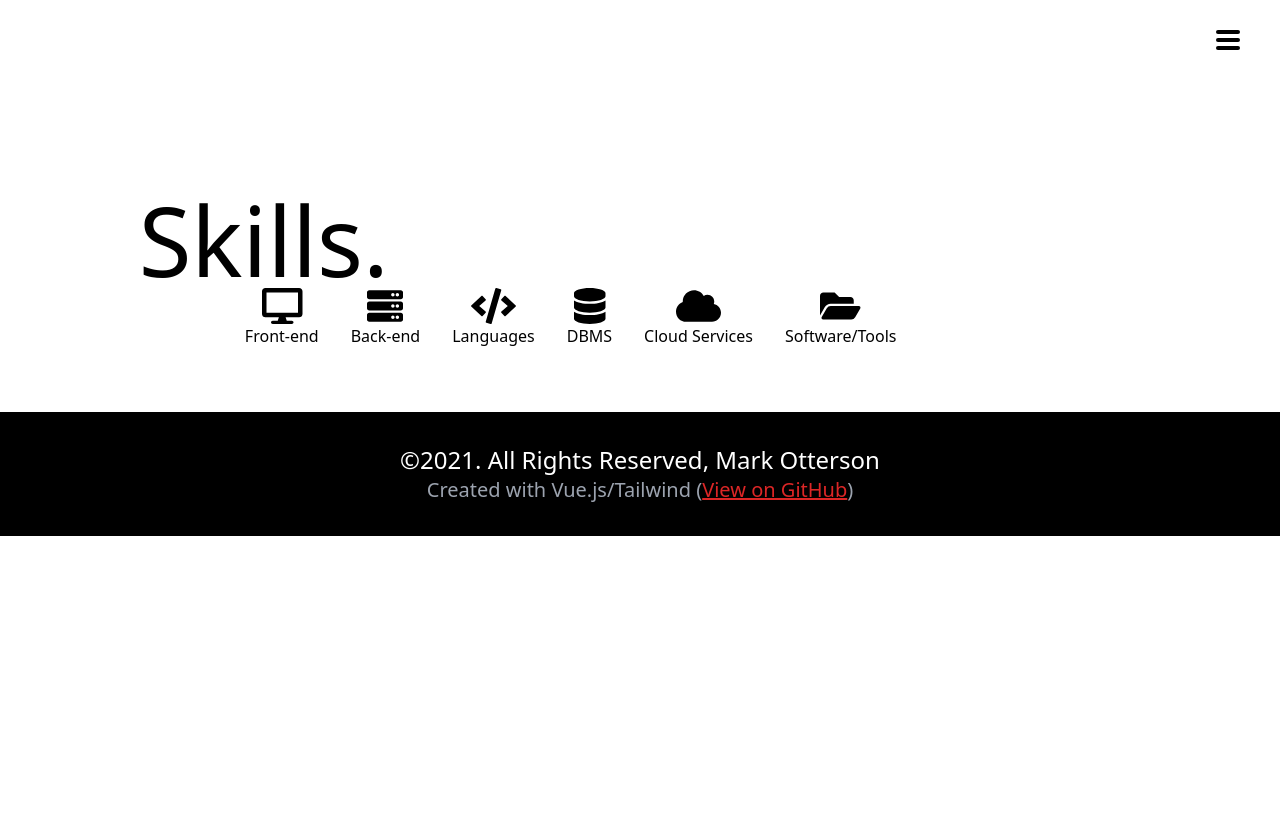
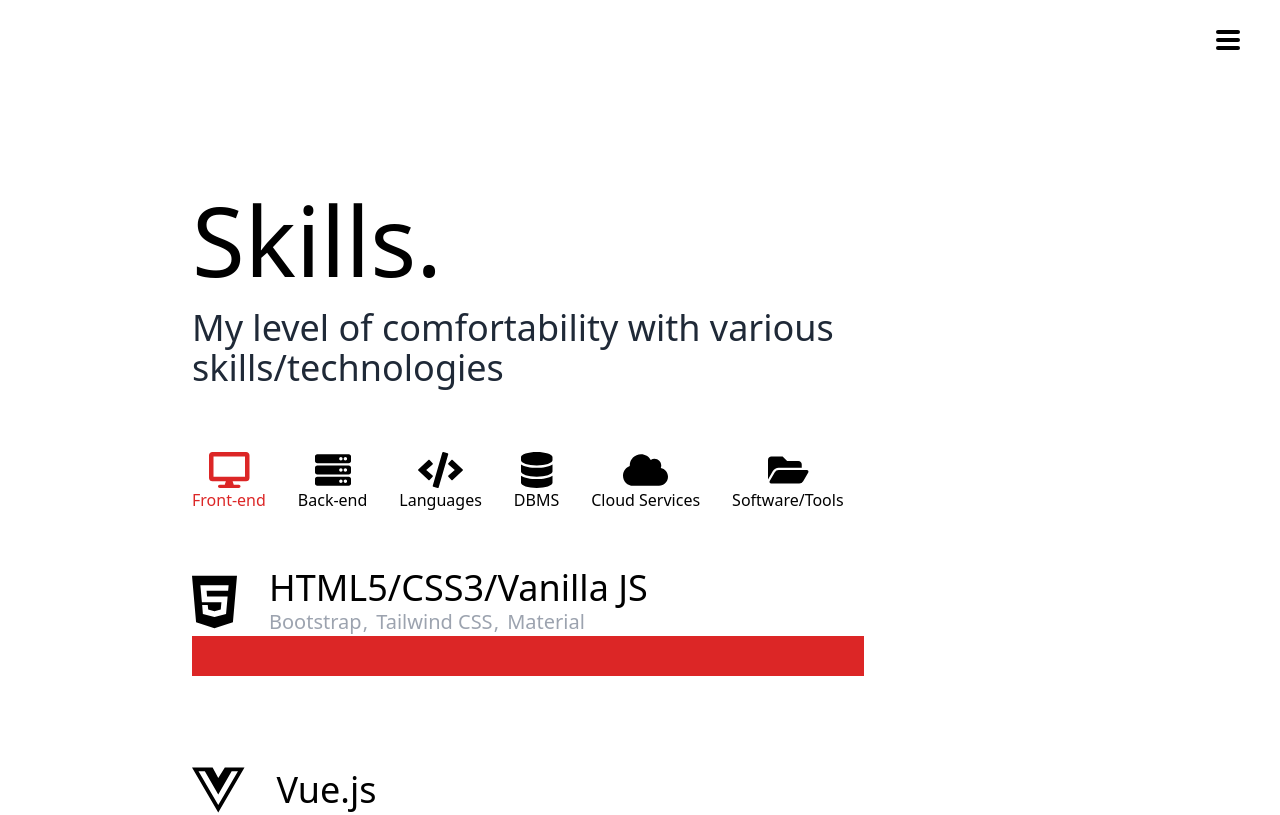
Before and after one commit to maotterson/homepage-v3-vue-tailwind, a Vue app: page /skills in a window 1280 px wide. Shown: the top 815 px of the page. Built offline with nearby package versions, Linux system fonts and the light colour scheme.

Commit message:
add highlighting to category tabs when selected via store property/watchers

```diff
--- a/src/components/common/TitleSheet.vue
+++ b/src/components/common/TitleSheet.vue
@@ -4,8 +4,6 @@
       <h1 class="text-8xl">{{title}}.</h1>
       <slot></slot>
     </div>
-    <div
-      class="spacer"></div>
   </div>
 </template>
 
--- a/src/components/skills/CategoryDetailsPanel.vue
+++ b/src/components/skills/CategoryDetailsPanel.vue
@@ -1,13 +1,13 @@
 <template>
   <div
-    class="bg-white w-3/4 text-black self-center"
+    class="bg-white w-3/4 text-black"
   >
     <div
       v-if="category">
       <div
         v-for="skill in category.skills"
         :key="skill.name"
-        class="flex flex-col p-10 items-start h-48"
+        class="flex flex-col py-10 items-start h-48"
       >
         <div
           class="flex flex-row items-center"
--- a/src/components/skills/CategoryDetailsTab.vue
+++ b/src/components/skills/CategoryDetailsTab.vue
@@ -1,6 +1,7 @@
 <template>
   <div
-    class="flex flex-col">
+    class="flex flex-col"
+    :class="isSelected ? 'text-red-600' : 'text-black'">
     <font-awesome-icon
       :icon="[`${category.icon.prefix}`, `${category.icon.name}`]"
       class="text-4xl self-center"
@@ -11,7 +12,30 @@
 
 <script>
 export default {
-  props:['category']
+  props:['category'],
+  data () {
+      return {
+          isSelected : false
+      }
+  },
+  computed:{
+    selectedCategory() {
+      return this.$store.state.selectedCategory
+    }
+  },
+  watch:{
+    selectedCategory(){
+      this.checkIsSelected();
+    }
+  },
+  mounted(){
+    this.checkIsSelected();
+  },
+  methods:{
+    checkIsSelected(){
+      (this.selectedCategory.category == this.category.category) ? this.isSelected=true : this.isSelected=false;
+    }
+  }
 }
 </script>
 
--- a/src/store/index.js
+++ b/src/store/index.js
@@ -9,6 +9,7 @@ export default new Vuex.Store({
     scrollY : 0,
     resumeScrollY : 0,
     isDarkTheme : false,
+    selectedCategory : {},
     socials : [
       {
         name: "Website",
@@ -137,7 +138,7 @@ export default new Vuex.Store({
               name: "node"
             },
             level: 4,
-            subs: ["Express.js"]
+            subs: ["Express.js","NPM"]
           },
           {
             name: "ASP.NET",
@@ -154,7 +155,8 @@ export default new Vuex.Store({
               prefix: "fab",
               name: "php"
             },
-            level: 3
+            level: 3,
+            subs: ["Laravel","Composer"]
           },
         ]
       },
@@ -337,6 +339,9 @@ export default new Vuex.Store({
     },
     setIsDarkTheme(state, payload){
       this.state.isDarkTheme = payload.isDarkTheme
+    },
+    selectedCategory(state, payload){
+      this.state.selectedCategory = payload.selectedCategory
     }
   },
   actions: {
--- a/src/views/Home.vue
+++ b/src/views/Home.vue
@@ -4,8 +4,8 @@
       :title="'Hello'"
       class="h-screen"
     >
-      <p class="text-5xl text-gray-800 mt-5 ">My name is <span class="text-red-600">Mark Otterson</span>.</p>
-      <p class="text-5xl text-gray-700 mt-5 ">I am a software/web developer and tutor from <span class="text-blue-600">Cleveland, Ohio</span>.</p>
+      <p class="text-4xl text-gray-800 mt-5 ">My name is <span class="text-red-600">Mark Otterson</span>.</p>
+      <p class="text-4xl text-gray-700 mt-5 ">I am a software/web developer and tutor from <span class="text-blue-600">Cleveland, Ohio</span>.</p>
       <p class="text-4xl text-gray-700 mt-48 mb-5">Contact or follow me at:</p>
       <ul>
         <Social
--- a/src/views/Skills.vue
+++ b/src/views/Skills.vue
@@ -2,12 +2,17 @@
   <div>
     <TitleSheet
       :title="'Skills'"
-      :noSpacer="true"
+      class="min-h-screen"
     >
+      <p
+        class="text-4xl text-gray-800 mt-5"
+      >
+        My level of comfortability with various skills/technologies
+      </p>
       <div
-        class="flex flex-col">
+        class="flex flex-col mt-16">
         <div
-          class="flex flex-row self-center mb-8">
+          class="flex flex-row  mb-4">
           <CategoryDetailsTab
             v-for="(category) in skillCategories"
             :key="category.category"
@@ -38,16 +43,23 @@ export default Vue.extend({
   computed:{
     skillCategories() {
       return this.$store.state.skillCategories
+    },
+    selectedSkillTab() {
+      return this.$store.state.selectedCategoryTab
+    },
+    selectedCategory(){
+      return this.$store.state.selectedCategory
     }
   },
-  data () {
-      return {
-          selectedCategory : null
-      }
+  mounted (){
+    this.showCategory(this.skillCategories[0])
   },
   methods:{
     showCategory(category){
-      this.selectedCategory = category
+      const payload = {
+        selectedCategory: category
+      }
+      this.$store.commit('selectedCategory', payload)
     }
   }
 
```
